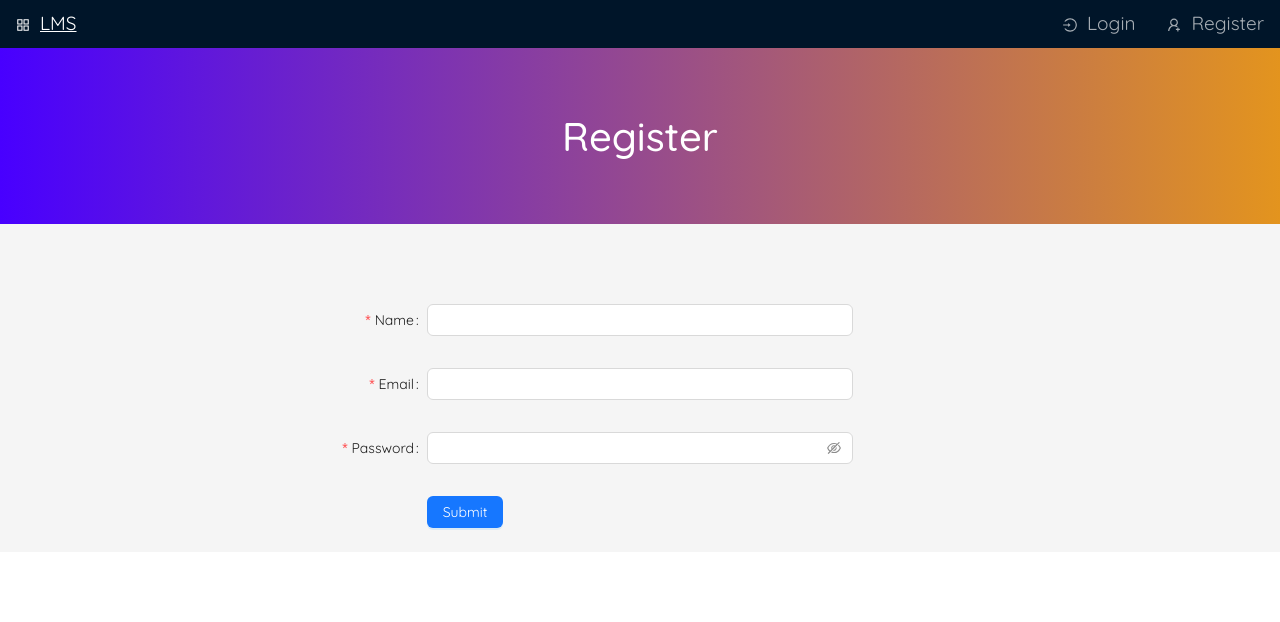
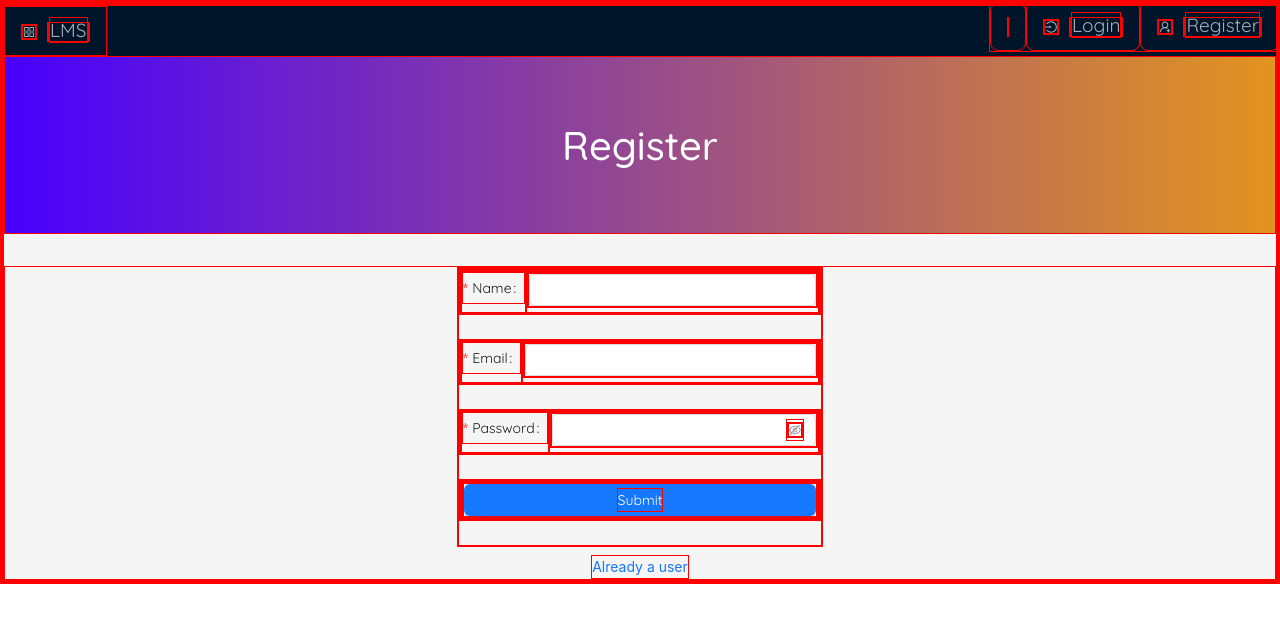
Before and after one commit to aimanskie/lms-client, a Next.js app: page /register in a window 1280 px wide. Shown: the top 622 px of the page. Built offline with nearby package versions, Linux system fonts and the light colour scheme; no server answers.

Commit message:
layout auth

```diff
--- a/pages/index.js
+++ b/pages/index.js
@@ -5,10 +5,10 @@ const Index = ({ courses }) => {
   return (
     <>
       <h1 className='jumbotron text-center bg-primary w-100'>Online School</h1>
-      <div className='container-fluid'>
+      <div className='container-fluid m-0'>
         <div className='row'>
           {courses.map((course) => (
-            <div key={course._id} className='col-md-4'>
+            <div key={course._id} className='col-md-1'>
               <CourseCard course={course} />
             </div>
           ))}
--- a/pages/register.js
+++ b/pages/register.js
@@ -1,9 +1,10 @@
 import { useEffect, useContext } from 'react'
-import { Button, Form, Input, InputNumber } from 'antd'
+import { Button, Form, Input, InputNumber, Space, Typography } from 'antd'
 import axios from 'axios'
 import { toast } from 'react-toastify'
 import { Context } from '../context'
 import { useRouter } from 'next/router'
+const { Link } = Typography
 
 const Register = () => {
   const layout = {
@@ -16,7 +17,7 @@ const Register = () => {
     types: {
       email: '${label} is not a valid email!',
     },
-    string: { min: '${label} must be at least 6 characters' },
+    string: { min: 'Minimum 6 characters' },
   }
 
   const [form] = Form.useForm()
@@ -38,10 +39,13 @@ const Register = () => {
         email,
         password,
       })
+      // const {token} = data
+      // await axios(`api/register?${token}`)
+      // if(data.token)
       if (!data.ok) throw Error
       toast('Please check email for confirmation to complete registration')
       form.resetFields()
-      router.push('/login')
+      // router.push('/login')
     } catch (err) {
       toast.error(err.response.data)
     }
@@ -50,8 +54,8 @@ const Register = () => {
   return (
     <>
       <h1 className='jumbotron text-center bg-primary square'>Register</h1>
-      <div className='container col-md-4 offset-md-4 pb-5'></div>
-      <Form {...layout} form={form} name='nest-messages' onFinish={onFinish} validateMessages={validateMessages}>
+      <Space direction='vertical' align='center'>
+        <Form form={form} name='nest-messages' onFinish={onFinish} validateMessages={validateMessages}>
           <Form.Item name={['user', 'name']} label='Name' rules={[{ required: true }]}>
             <Input />
           </Form.Item>
@@ -64,19 +68,29 @@ const Register = () => {
             rules={[
               { required: true, min: 6 },
               {
-              pattern: '(?=.*?[A-Z])(?=.*?[0-9])(?=.*?[#?!@$%^&*-])',
-              message: 'Password must have at least one upper case letter, one digit and one special character',
+                pattern: '(?=.*?[A-Z])',
+                message: `One Upper Case`,
+              },
+              {
+                pattern: '(?=.*?[0-9])',
+                message: `One digit`,
+              },
+              {
+                pattern: '(?=.*?[#?!@$%^&*-])',
+                message: `One special character`,
               },
             ]}
           >
             <Input.Password />
           </Form.Item>
-        <Form.Item wrapperCol={{ ...layout.wrapperCol, offset: 8 }}>
-          <Button type='primary' htmlType='submit'>
+          <Form.Item>
+            <Button type='primary' htmlType='submit' block>
               Submit
             </Button>
           </Form.Item>
         </Form>
+        <Link href='/login'>Already a user</Link>
+      </Space>
     </>
   )
 }
--- a/pages/stripe/success/[id].js
+++ b/pages/stripe/success/[id].js
@@ -17,11 +17,6 @@ const StripeSuccess = () => {
   const successRequest = async () => {
     try {
       const { data } = await axios.get(`/api/stripe-success/${id}`)
-      // dispatch({
-      //   type: 'LOGIN',
-      //   payload: { courses: [id] },
-      // })
-      console.log(data)
       router.push(`/user/course/${data.course.slug}`)
     } catch (err) {
       console.log(err)
--- a/public/global.css
+++ b/public/global.css
@@ -4,7 +4,7 @@
 * {
   margin: 0;
   font-family: "Quicksand";
-  /* border: red solid 0.5px; */
+  border: red solid 0.5px;
 }
 
 .square {
```
Also changed, not shown: pages/forgot-password.js (+31 -16 lines), pages/login.js (+9 -6 lines). Lines whose indentation alone changed are shown as unchanged.
